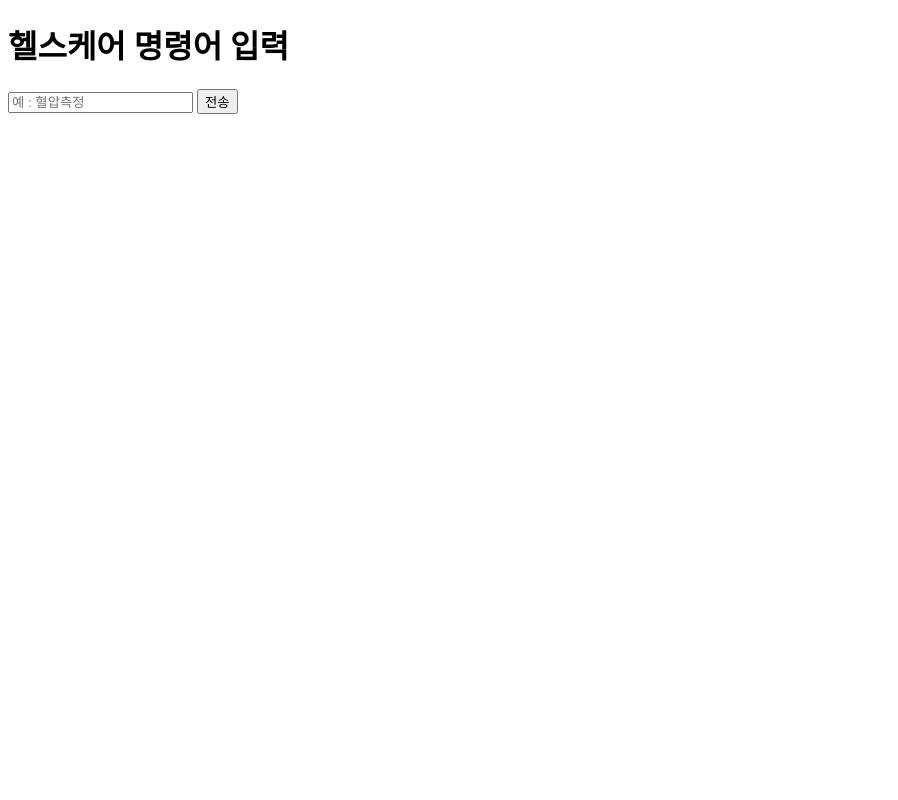
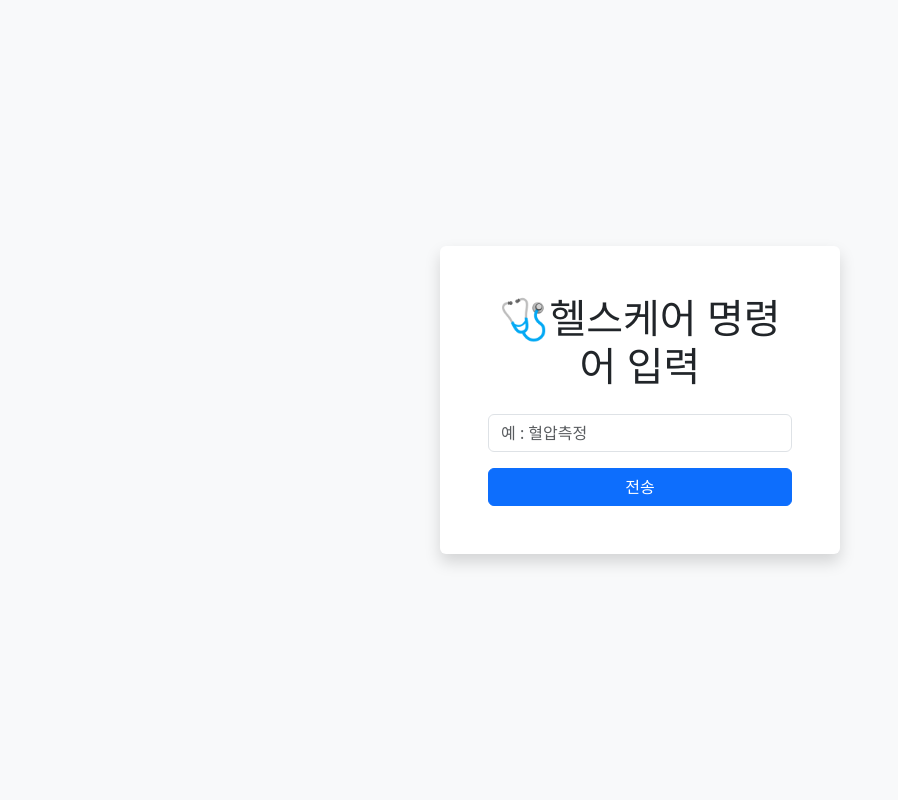
Before and after one commit to yubin813/tts-example, a Flask app: page / in a window 1280 px wide. Shown: the whole page, without its empty margins (0-898 px from the left). Run offline with Flask 3, Linux system fonts and the light colour scheme.

Commit message:
add html css

```diff
--- a/templates/index.html
+++ b/templates/index.html
@@ -7,27 +7,30 @@
     <meta charset="UTF-8">
     <title>헬스케어 음성 응답</title>
     <!-- 브라우저 탭에 표시되는 제목 -->
+     <!-- bootstrap cdn -->
+      <link href="https://cdn.jsdelivr.net/npm/bootstrap@5.3.0/dist/css/bootstrap.min.css" rel="stylesheet">
 </head>
-<body>
+<body class="bg-light d-flex justify-content-center align-items-center vh-100">
     <!-- 화면에 실제로 보여지는 부분 -->
-    <h1>헬스케어 명령어 입력</h1>
+     <div class="text-center p-5 bg-white rounded shadow" style="width: 400px;">
+    <h1 class="mb-4">🩺헬스케어 명령어 입력</h1>
     <!-- 큰 제목 -->
     <form method="post">
         <!-- 사용자가 입력을 받는 폼 -->
-        <input type="text" name="command" placeholder="예 : 혈압측정" required>
+        <input type="text" name="command" placeholder="예 : 혈압측정" class="form-control mb-3" required>
         <!-- name = "command" : Flask에서 입력값을 받을 때 쓰는 이름
          placeholder : 빈칸에 예시로 보여지는 문장
          required : 입력이 필수임을 지정 -->
-        <button type="submit">전송</button>
+        <button type="submit" class="btn btn-primary w-100">전송</button>
         <!-- 폼 안에 버튼이 있기때문에 app.py로 입력값 전송 -->
     </form>
 
     {% if message %}
     <!-- Flask 템플릿 문법
      서버에서 넘겨준 message가있으면 아래 내용을 보여주라는 조건문-->
-        <p>{{message}}</p>
+        <p class="mt-4">{{message}}</p>
         <!-- Flask에서 전달한 응답 메시지를 웹에 보여줌 -->
-        <audio controls autoplay>
+        <audio controls autoplay class="mt-2">
             <!-- 오디오를 브라우저에서 재생하는 태그
              controls : 재생/정지버튼 표시
              autoplay : 페이지 열자마자 자동으로 재생 -->
@@ -38,5 +41,6 @@
         </audio>
     {% endif %}
     <!-- 조건문끝내기 -->
+     </div>
 </body>
 </html>
```
